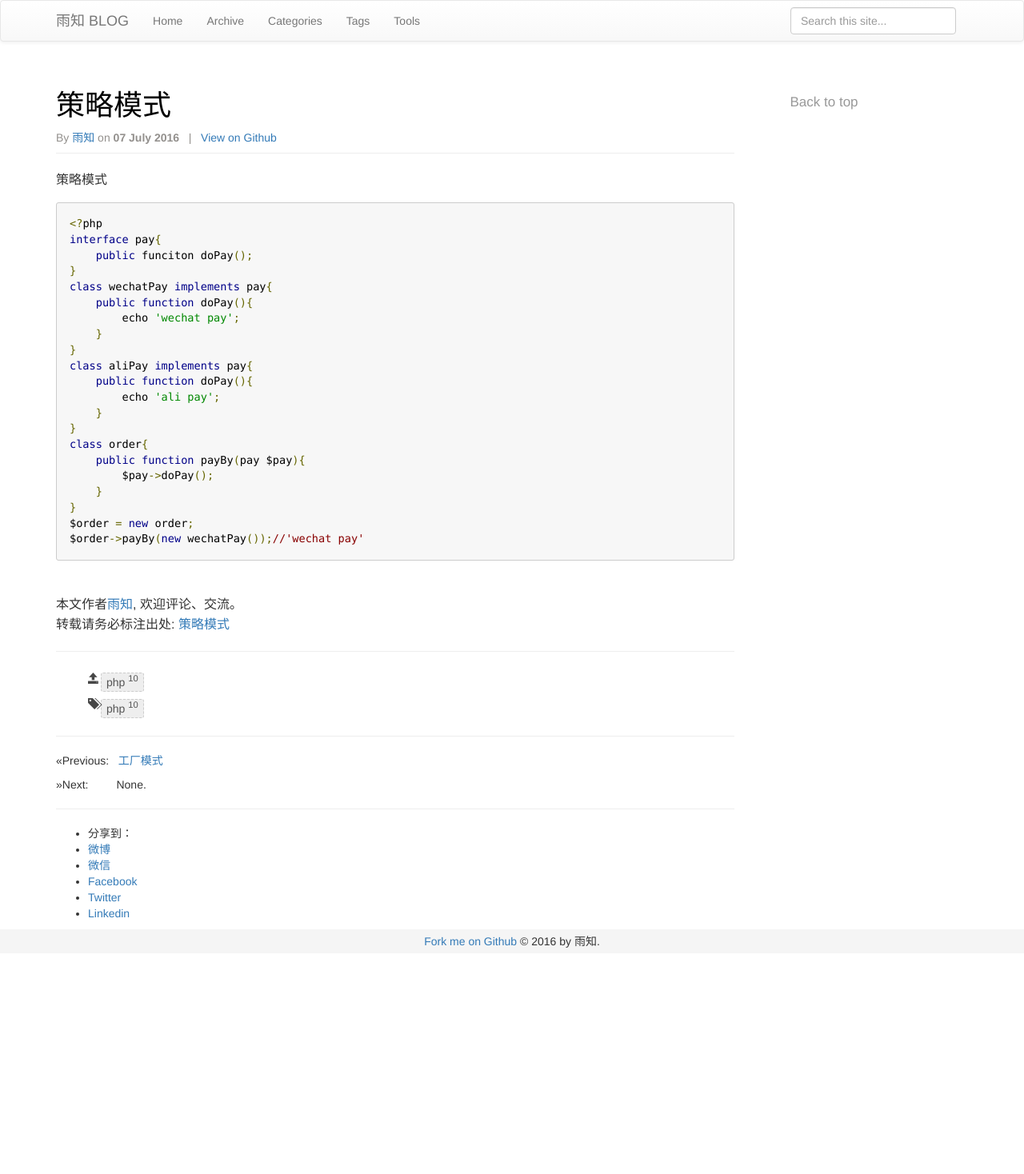
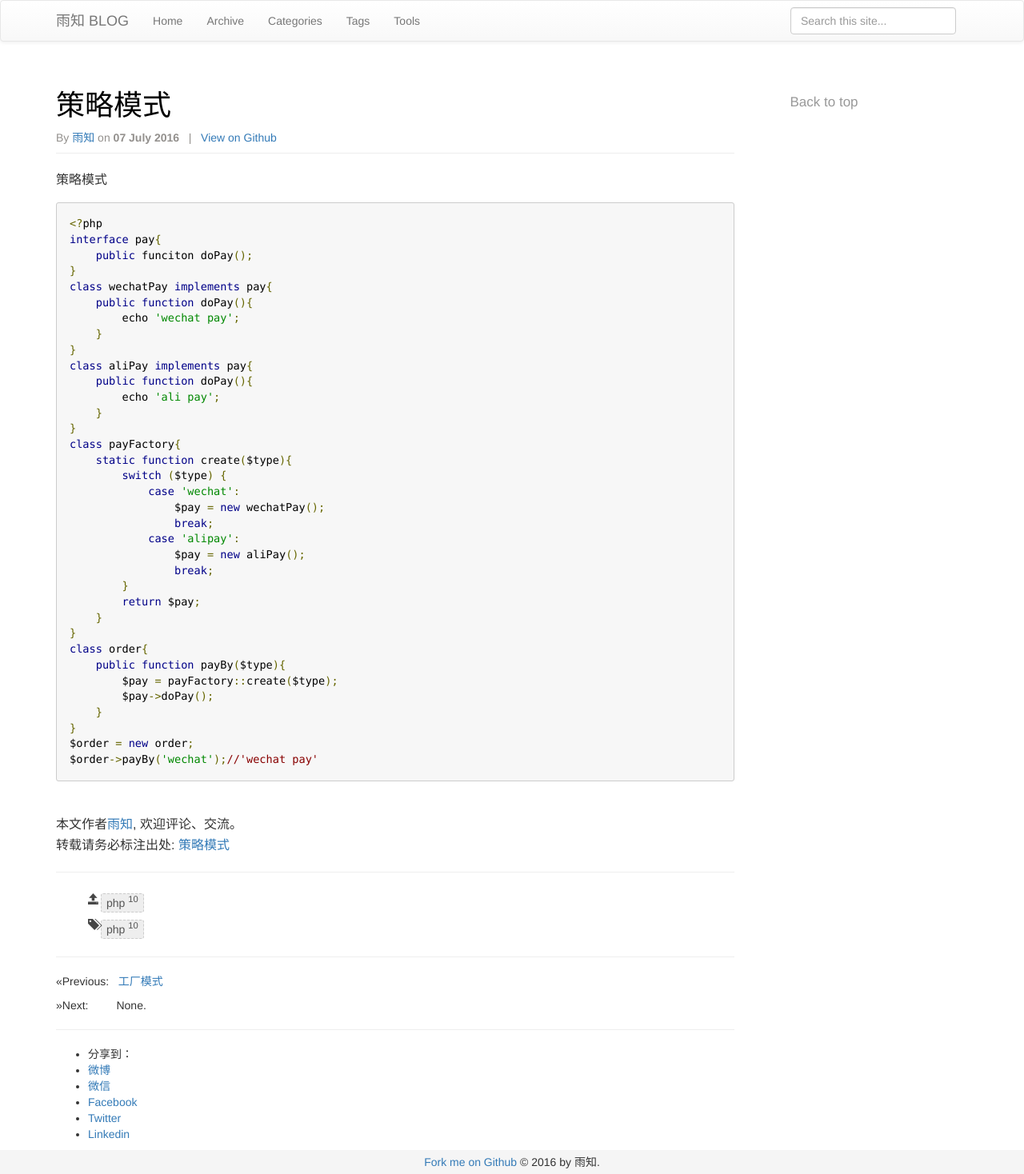
Before and after one commit to wtiany365/wtiany365.github.io, a Jekyll site: the page built from _posts/myblog/2016-07-07-design-mode-tactics.md, in a window 1280 px wide. Shown: the whole page at 80% size. Built offline with Jekyll 4.4.1, drawn with Linux system fonts in a browser that asks for light colours; comment, search, counter and statistics services are not loaded; before the commit the page ends 1192 px from its top, so only the background shows below that.

Commit message:
design mode

````diff
--- a/_posts/myblog/2016-07-07-design-mode-tactics.md
+++ b/_posts/myblog/2016-07-07-design-mode-tactics.md
@@ -23,11 +23,25 @@ class aliPay implements pay{
         echo 'ali pay';
     }
 }
+class payFactory{
+    static function create($type){
+        switch ($type) {
+            case 'wechat':
+                $pay = new wechatPay();
+                break;
+            case 'alipay':
+                $pay = new aliPay();
+                break;
+        }
+        return $pay;
+    }
+}
 class order{
-    public function payBy(pay $pay){
+    public function payBy($type){
+        $pay = payFactory::create($type);
         $pay->doPay();
     }
 }
 $order = new order;
-$order->payBy(new wechatPay());//'wechat pay'
+$order->payBy('wechat');//'wechat pay'
 ```
````
